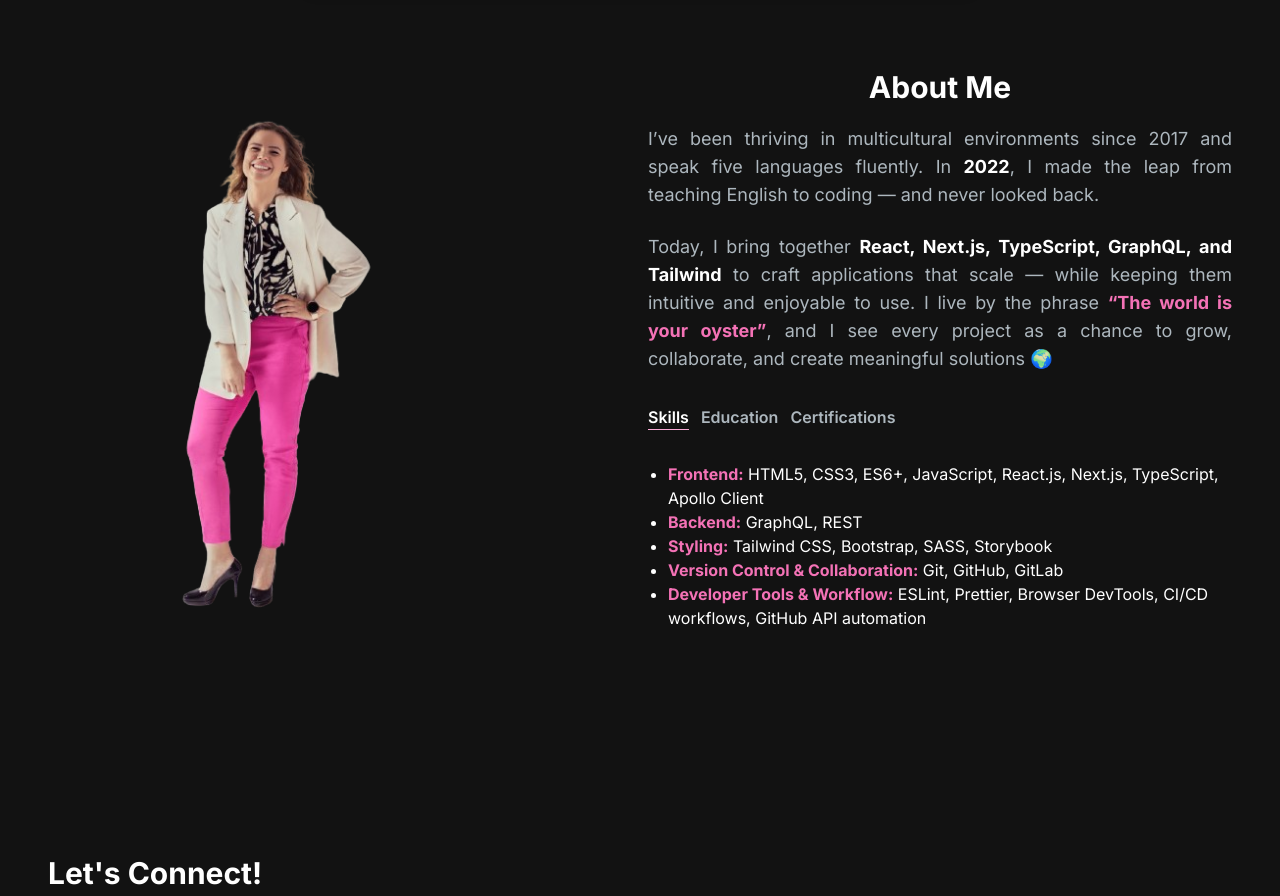
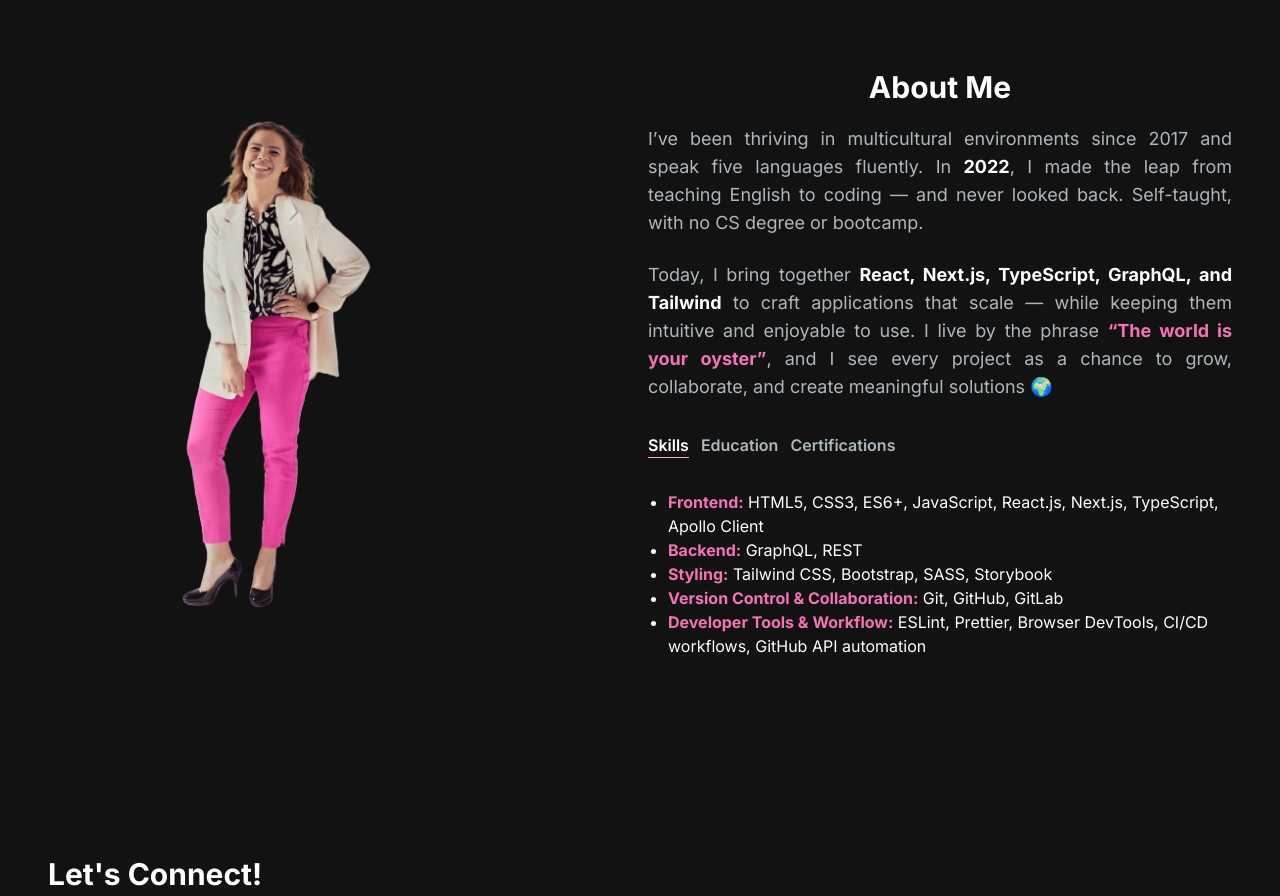
Before and after one commit to gosiast/NextJs-portfolio, a Next.js app: page / in a window 1280 px wide. Shown: the part 2680-3576 px from the top of the page. Built offline with nearby package versions, Linux system fonts and the light colour scheme; no server answers.

Commit message:
added text to AboutMe section

```diff
--- a/app/components/AboutMe/index.tsx
+++ b/app/components/AboutMe/index.tsx
@@ -189,7 +189,8 @@ const AboutSection = () => {
             I’ve been thriving in multicultural environments since 2017 and
             speak five languages fluently. In{" "}
             <strong className="text-white">2022</strong>, I made the leap from
-            teaching English to coding — and never looked back.
+            teaching English to coding — and never looked back. Self-taught,
+            with no CS degree or bootcamp.
           </p>
           <p className="text-[#ADB7BE] text-justify md:text-lg">
             Today, I bring together{" "}
```
